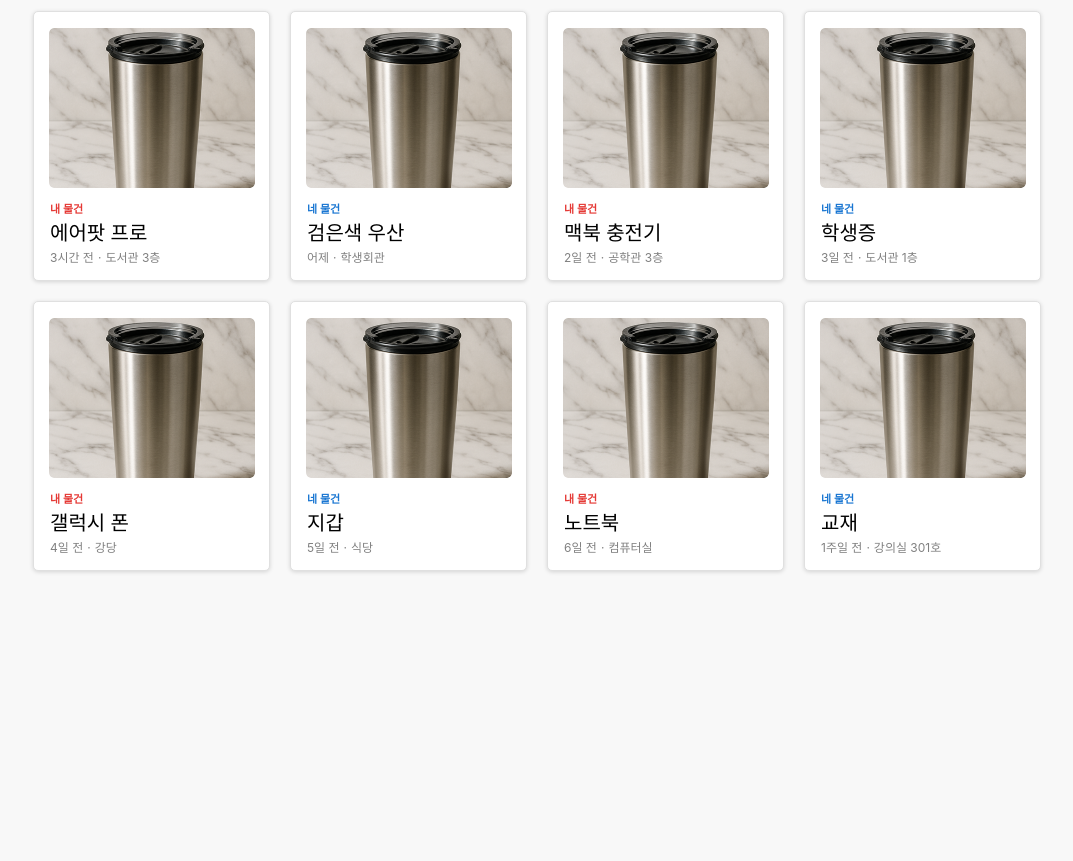
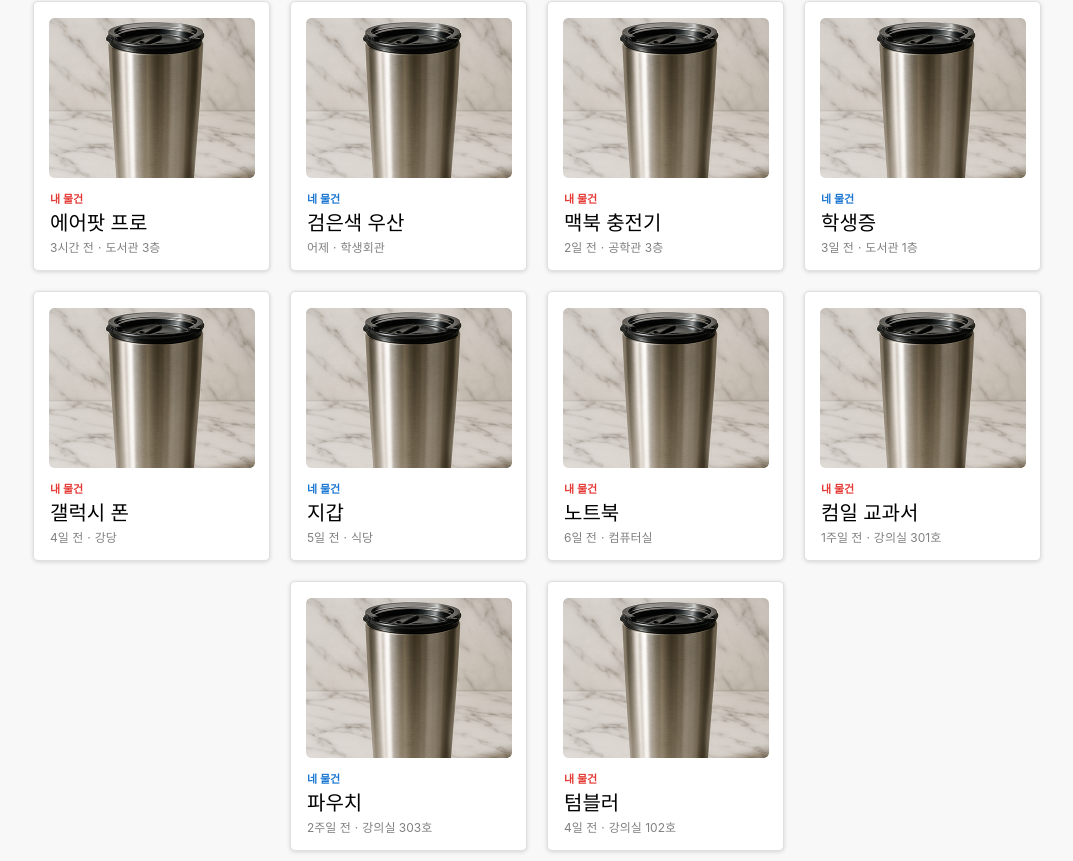
Before and after one commit to Team-Louter/2outer-uhd-v2-web, a React (Vite) app: page / in a window 1280 px wide. Shown: the part 461-1322 px from the top of the page, without its empty margins (103-1176 px from the left). Before the commit the page ends 1052 px from the top, so only its background shows below. Built offline with nearby package versions, Linux system fonts and the light colour scheme; a web font is replaced by a local one.

Commit message:
feat: 카드 배열 수정

```diff
--- a/src/component/organisms/cardArray.jsx
+++ b/src/component/organisms/cardArray.jsx
@@ -7,7 +7,7 @@ const CardsGridContainer = styled.div`
   display: flex;
   flex-wrap: wrap;
   gap: 20px;
-  padding: 20px;
+  padding: 10px;
   justify-content: center;
 
   max-width: ${({ cardsPerRow }) =>
@@ -76,10 +76,26 @@ const tempItems = [
   {
     id: 8,
     imageUrl: exCardImg,
-    ownerType: '네 물건',
-    itemName: '교재',
+    ownerType: '내 물건',
+    itemName: '컴일 교과서',
     timePosted: '1주일 전',
     foundPlace: '강의실 301호'
+  },
+  {
+    id: 9,
+    imageUrl: exCardImg,
+    ownerType: '네 물건',
+    itemName: '파우치',
+    timePosted: '2주일 전',
+    foundPlace: '강의실 303호'
+  },
+  {
+    id: 10,
+    imageUrl: exCardImg,
+    ownerType: '내 물건',
+    itemName: '텀블러',
+    timePosted: '4일 전',
+    foundPlace: '강의실 102호'
   }
 ];
 
```
